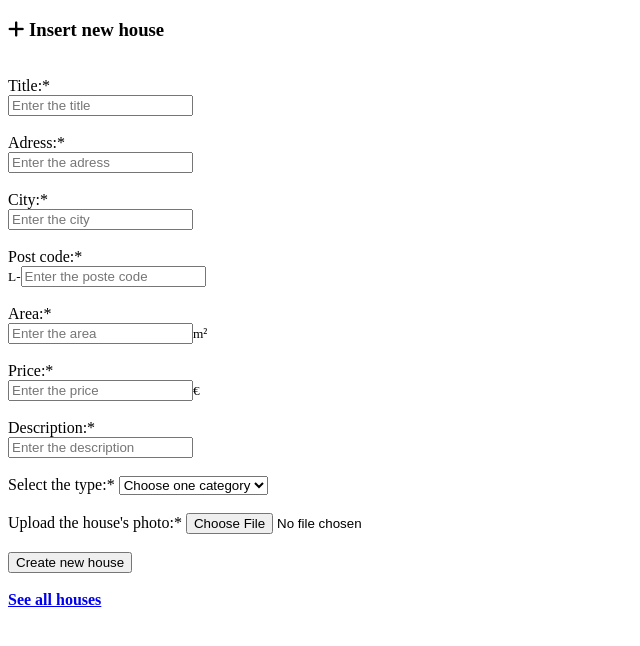
After one commit to GrigorLiliana/php-intermediate-evaluation, a PHP site: page /add-house.php in a window 1280 px wide. The commit adds this page. Shown: the top 646 px of the page, without its empty margins (0-640 px from the left). Run offline with PHP 8.4, Linux system fonts and the light colour scheme; data that the repository does not hold is empty; some libraries are stand-ins or nearby versions.

Commit message:
end form show page added

```diff
--- /dev/null
+++ b/add-house.php
@@ -0,0 +1,145 @@
+<?php
+    //conect to the data bases
+	require_once 'database.php';
+	$conn = mysqli_connect(DB_SERVER, DB_USER, DB_PASSWORD);
+	$db_name = DB_Name;
+    $db_found = mysqli_select_db($conn, $db_name);
+
+    /*ckeck if it is connected
+    var_dump($db_found);*/
+    $errtitle = $erradress = $errcity = $errpc = $errarea = $errprice = $errdescription = $errselect = $errphoto = $err = $message ="";
+
+    if(isset($_POST['submit'])){
+
+        $title = (string) htmlspecialchars($_POST['title']);
+        if(!$title) $errtitle = "**Your title don't have a good format or it is emply**";
+
+        $adress = (string) htmlspecialchars($_POST['adress']);
+        if(!$adress) $erradress = "**Your adress don't have a good format or it is emply**";
+
+        $city = (string) htmlspecialchars($_POST['city']);
+        if(!$city) $errcity = "**Your city don't have a good format or it is emply**";
+
+        $postCode = (int) htmlspecialchars($_POST['pc']);
+        $finalPostCode = false;
+        $postCodeValid = mb_strlen($postCode) == 4;
+            if($postCodeValid){
+                $finalPostCode = true;
+            };
+            if(!$postCodeValid) $errpc = "**Your post code don't have a good format or it is emply**";
+
+        $area = (int) htmlspecialchars($_POST['area']);
+        if(!$area) $errarea = "**Your area don't have a good format or it is emply**";
+
+        $price = (int) htmlspecialchars($_POST['price']);
+        if(!$price) $errprice = "**Your price don't have a good format or it is emply**";
+
+        $type = (string) htmlspecialchars($_POST['type']);
+        if(!$type) $errselect = "**Your type is not selected**";
+
+        $description = (string) htmlspecialchars($_POST['description']);
+        if(!$description) $errdescription = "**Your description don't have a good format or it is emply**";
+
+        $photo = (string) htmlspecialchars($_POST['my-file']);
+        if(!$photo) $errphoto = "**Your photo don't have a good format or it is emply**";
+
+
+    if($title && $adress && $city && $finalPostCode && $area && $price && $type && $description && $photo){
+
+        // get id_type from the category
+       $getTypeId = "SELECT id_type FROM `type` WHERE name_type ='$type'";
+       $typeGet = mysqli_query($conn, $getTypeId);
+       while ($typegeted = mysqli_fetch_assoc($typeGet)) {
+        $type = $typegeted['id_type'];
+       }
+
+       //insert results
+
+        $queryAdd = "INSERT INTO `housing` (`id_housing`, `title`, `adress`, `city`, `pc`, `area`, `price`, `photo`, `id_type`, `description`) VALUES (NULL, '$title', '$adress', '$city', '$postCode', '$area', '$price', '$photo', '$type', '$description');";
+
+        $addResult= mysqli_query($conn, $queryAdd);
+
+        if($addResult) $message = "*****Congratulations, you are sucessiful added a new house in your data bases!*****";
+
+    }else{
+        $err = "!!!something is happening, new house not added, please try again!!!";
+    }
+}
+?>
+
+
+<!DOCTYPE html>
+<html lang="en">
+<head>
+    <meta charset="UTF-8">
+    <meta name="viewport" content="width=device-width, initial-scale=1.0">
+    <meta http-equiv="X-UA-Compatible" content="ie=edge">
+    <title>Liliana's php "Real Estate" Project</title>
+    <link rel="stylesheet" href="style/style.css">
+    <script src="https://kit.fontawesome.com/80c962dd4c.js"></script>
+</head>
+<body>
+<div class="container">
+
+<form action="" method="POST">
+  <h3><i class="fas fa-plus"></i> Insert new house</h3><br>
+
+  <label for="title">Title:*</label><span><?php echo $errtitle;?></span><br>
+  <input type="text" name="title" Placeholder="Enter the title" required><br><br>
+
+  <label for="adress">Adress:*</label><span><?php echo $erradress;?></span><br>
+  <input type="text" name="adress" placeholder="Enter the adress" required><br><br>
+
+  <label for="city">City:*</label><span><?php echo $errcity;?></span><br>
+  <input type="text" name="city" placeholder="Enter the city" required><br><br>
+
+  <label for="number">Post code:*</label><span><?php echo $errpc;?></span><br>
+  <small>L-</small><input type="number" name="pc" placeholder="Enter the poste code" required><br><br>
+
+  <label for="area">Area:*</label><span><?php echo $errarea;?></span><br>
+  <input type="number" name="area" placeholder="Enter the area" required><small>m²</small><br><br>
+
+  <label for="price">Price:*</label><span><?php echo $errprice;?></span><br>
+  <input type="number" name="price" placeholder="Enter the price" required><small>€</small><br><br>
+
+  <label for="description">Description:*</label><span><?php echo $errdescription;?></span><br>
+  <input type="text" name="description" placeholder="Enter the description" required><br><br>
+
+  <label for="type">Select the type:*</label>
+  <select name="type" required>
+    <option value="" name="" selected disabled>Choose one category</option>
+    <?php
+
+    $queryType = "select * from type";
+    $resultType = mysqli_query($conn, $queryType);
+    var_dump($resultType);
+    // generate dinamic types options linked to the DB
+
+    while ($db_recordType = mysqli_fetch_assoc($resultType)) {
+      $idType = $db_recordType['id_type'];
+      $nameType = $db_recordType['name_type']; ?>
+
+      <!-- dinamic option -->
+      <option value="<?php echo $nameType; ?>" name="<?php echo $nameType; ?>">
+        <?php echo $nameType; ?>
+      </option>
+
+    <?php }
+    ?>
+  </select><span><?php echo $errselect;?></span><br><br>
+
+  <input type="hidden" name="MAX_FILE_SIZE" value="30000" />
+  Upload the house's photo:* <input name="my-file" type="file" required />
+  <span><?php echo $errphoto;?></span><br><br>
+
+  <input type="submit" name='submit' value="Create new house" />
+  <strong><?php echo $message; ?></strong><span><?php echo $err;?>
+</form>
+<br><br>
+<strong>
+<a href="index.php">See all houses</a>
+</strong>
+
+</div>
+</body>
+</html>
--- a/style/style.css
+++ b/style/style.css
@@ -1,4 +1,8 @@
-h3 {
+span {
   color: red;
 }
+
+strong {
+  color: green;
+}
 /*# sourceMappingURL=style.css.map */
--- a/style/style.scss
+++ b/style/style.scss
@@ -1,3 +1,6 @@
-h3 {
+span {
   color: red;
 }
+strong {
+  color: green;
+}
```
Also changed, not shown: index.php (+11 -53 lines), 1 other file.
